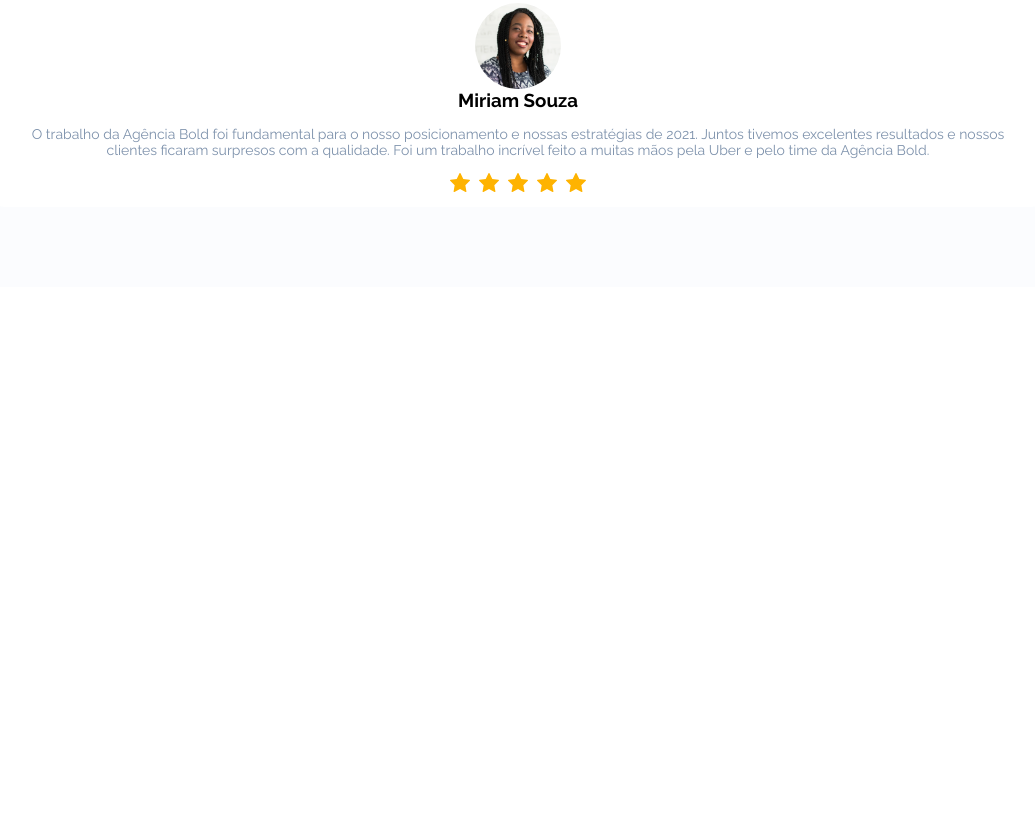
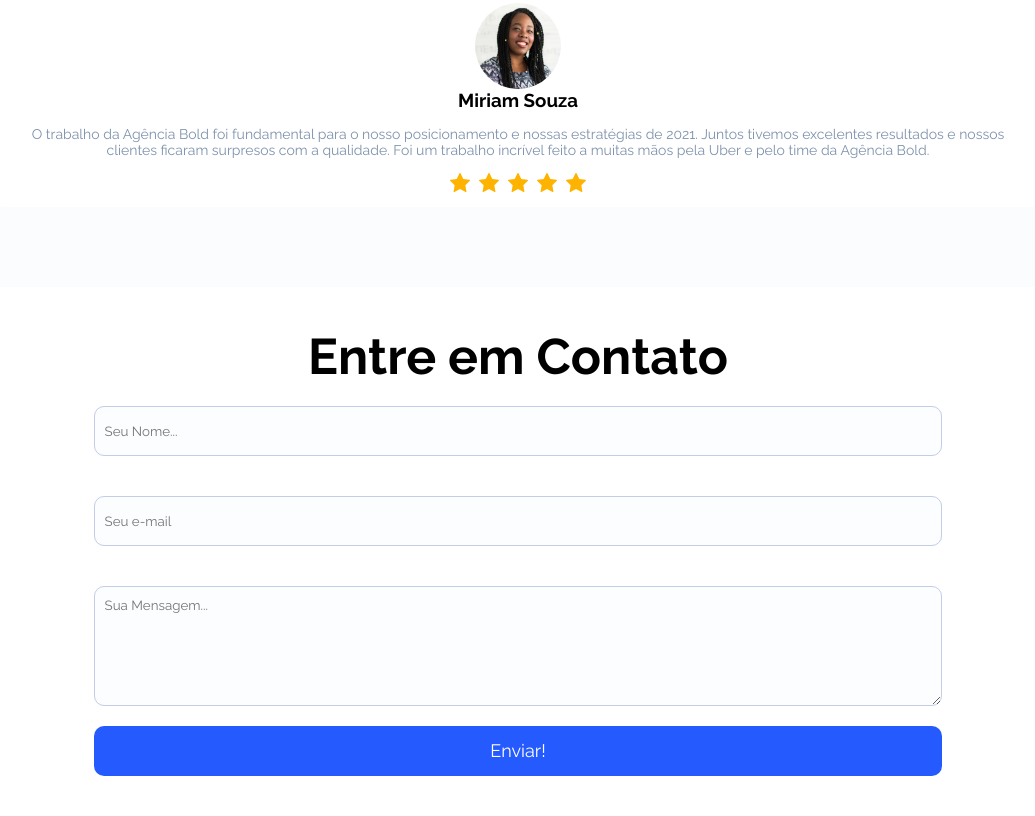
Before and after one commit to Marcsfic98/Agencia_dev, a plain HTML site: page index.html in a window 1280 px wide. Shown: the part 3885-4701 px from the top of the page, without its empty margins (122-1157 px from the left). Before the commit the page ends 4172 px from the top, so only its background shows below. Drawn offline with Linux system fonts and the light colour scheme.

Commit message:
section contato

```diff
--- a/index.html
+++ b/index.html
@@ -158,6 +158,20 @@
 
         </section>
 
+        <section class="contato">
+            <h1>Entre em Contato</h1>
+            <div style="max-width: 900px;" class="center">
+
+                <form method="post">
+                    <input type="text" placeholder="Seu Nome..." />
+                    <input type="email" placeholder="Seu e-mail" />
+                    <textarea placeholder="Sua Mensagem..."></textarea>
+                    <input type="submit" name="acao" value="Enviar!"
+                </form>
+            </div>
+        </section>
+
+
 
     </body>
 </html>
```
